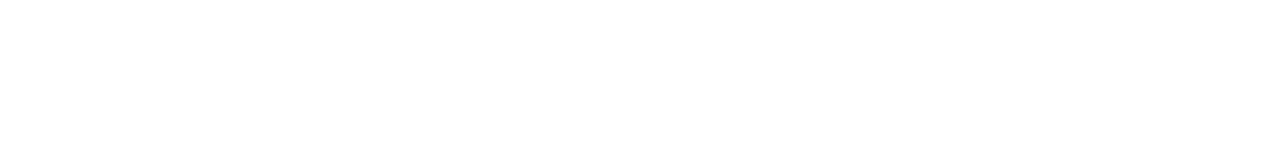
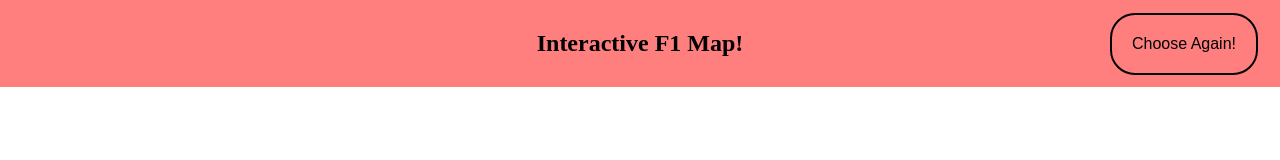
Before and after one commit to CrabbRex/IteractiveF1Map, a plain HTML site: page index.html in a window 1280 px wide. Drawn offline with nearby package versions, Linux system fonts and the light colour scheme; some packages are replaced by stand-ins of ours.

Commit message:
Implemented CSS for banner

```diff
--- a/index.html
+++ b/index.html
@@ -15,6 +15,9 @@
     </script>
     </head>
 <body>
-
+    <div class="banner">
+        <h2>Interactive F1 Map!</h2>
+        <button id="reopenMap">Choose Again!</button>
+    </div>
 </body>
 </html>
--- a/style.css
+++ b/style.css
@@ -0,0 +1,28 @@
+.banner{
+    width: 100%;
+    background-color: #FF7F7F;
+    color: black;
+    text-align: center;
+    position: absolute;
+    left: 0;
+    padding: 10px 0;
+    top: 0;
+    z-index: 99;
+}
+
+#reopenMap{
+    background-color: transparent;
+    border: 2px solid black;
+    border-radius: 25px;
+    color: black;
+    padding: 20px;
+    text-align: center;
+    text-decoration: none;
+    display: inline-block;
+    font-size: 16px;
+    margin: 4px 2px;
+    cursor: pointer;
+    position: absolute;
+    top: 10%;
+    right: 20px;
+}
```
